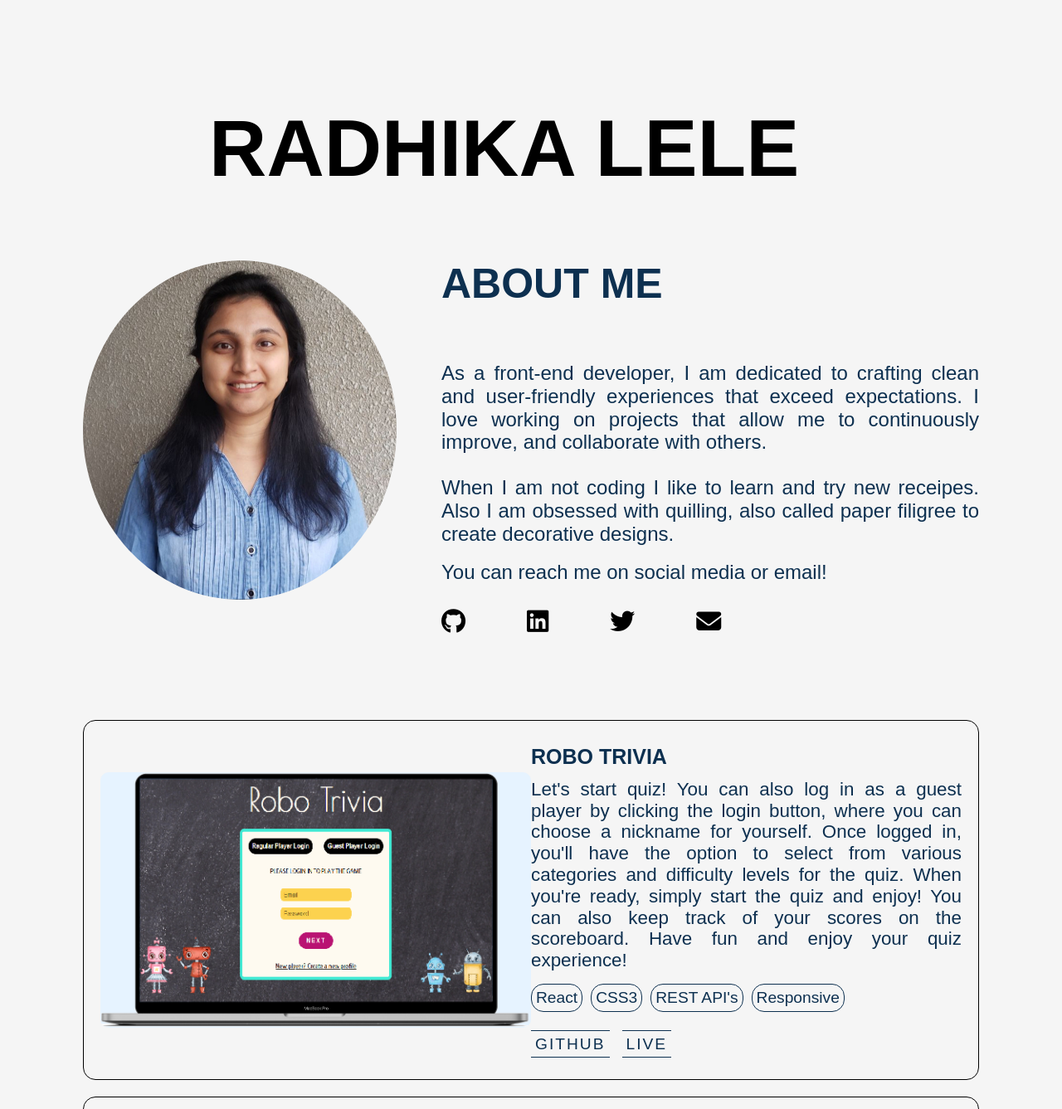
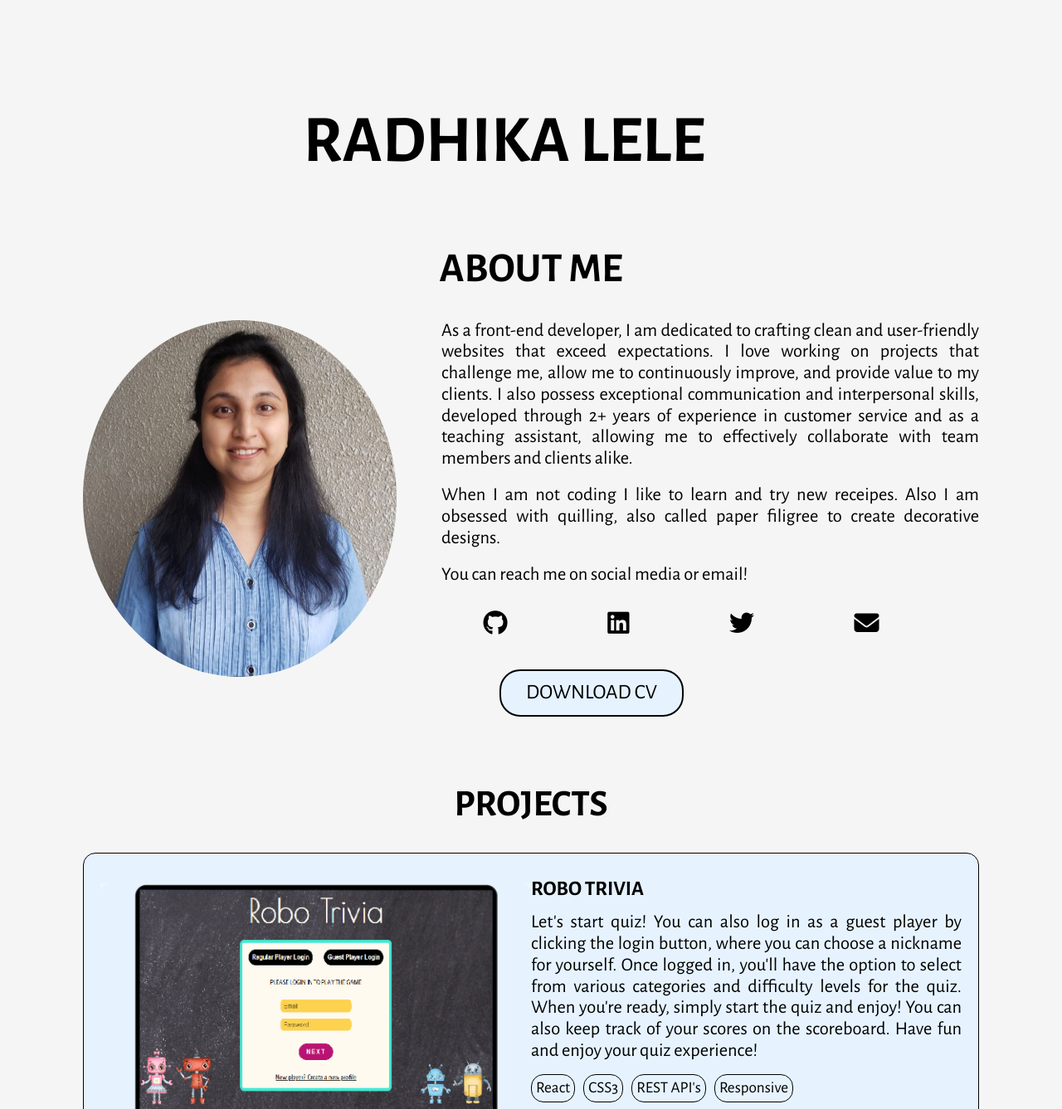
Before and after one commit to Radhika-Lele/Radhika-CoLab-Assessment, a plain HTML site: page index.html in a window 1280 px wide. Shown: the part 80-1417 px from the top of the page at 83% size. Drawn offline with nearby package versions, Linux system fonts and the light colour scheme; no server answers.

Commit message:
add styling on all sections

```diff
--- a/index.html
+++ b/index.html
@@ -4,6 +4,14 @@
     <meta charset="UTF-8">
     <meta name="viewport" content="width=device-width, initial-scale=1.0">
     <title>Radhika CoLab Assessment</title>
+
+    <link rel="preconnect" href="https://fonts.googleapis.com">
+    <link rel="preconnect" href="https://fonts.gstatic.com" crossorigin>
+    <link href="https://fonts.googleapis.com/css2?family=Jost:wght@200;400&display=swap" rel="stylesheet">
+
+    <link rel="preconnect" href="https://fonts.googleapis.com">
+    <link rel="preconnect" href="https://fonts.gstatic.com" crossorigin>
+    <link href="https://fonts.googleapis.com/css2?family=Alegreya+Sans:wght@400;700&display=swap" rel="stylesheet">
 
        <!-- FONT AWESOME ICONS -->
        <script src="https://kit.fontawesome.com/a9dfc8582d.js" crossorigin="anonymous"></script>
@@ -35,16 +43,18 @@
     <!-- About ME SECTION -->
     <section class="aboutMeSection">
         <div id="about" class="wrapper">
+            <h2 class="subTitle">ABOUT ME </h2>
             <div class="row">
                 <div class="aboutColOne">
                     <img src="./assets/About Me image.jpeg" alt="Owner Image">
+
                 </div>
                 <div class="aboutColTwo">
-                    <h2 class="subTitle">ABOUT ME </h2>
-                    <p>As a front-end developer, I am dedicated to crafting clean and user-friendly experiences that exceed      expectations. I love working on projects that allow me to continuously improve, and collaborate with others.
+
+                    <p>As a front-end developer, I am dedicated to crafting clean and user-friendly websites that exceed      expectations. I love working on projects that challenge me, allow me to continuously improve, and provide value to my clients.
+                    I also possess exceptional communication and interpersonal skills, developed through 2+ years of experience in customer service and as a teaching assistant, allowing me to effectively collaborate with team members and clients alike.</p>
                     <br />
-                    <br />
-                    When I am not coding I like to learn and try new receipes. Also I am obsessed with quilling, also called paper filigree to create decorative designs.
+                    <p>When I am not coding I like to learn and try new receipes. Also I am obsessed with quilling, also called paper filigree to create decorative designs.
                     </p>
                     <br />
                     <p>You can reach me on social media or email!</p>
@@ -53,8 +63,10 @@
                         <a href="https://www.linkedin.com/in/radhika-lele/"  target="_blank"><i class="fa-brands fa-linkedin"></i></a>
                         <a href="https://twitter.com/RadhikaKhaparde"  target="_blank"><i class="fa-brands fa-twitter"></i></a>
                         <a href="mailto:radhika.khaparde@gmail.com" target="_blank"><i class="fa-solid fa-envelope"></i></a>
-
                      </div>
+                     <br />
+                     <br />
+                     <a href="./assets/Radhika_Lele_Resume.pdf" download class="button" target="_blank">Download CV</a>
                 </div>
             </div>
         </div>
@@ -63,7 +75,7 @@
    <!-------- Projects Section   ----------->
     <section class="projectWork">
     <div id="portfolio" class="wrapper">
-
+      <h2>PROJECTS</h2>
    <div class="project" data-aos="fade-left">
     <div class="preview">
         <a href="https://robo-trivia-app.netlify.app/" target="_blank" rel="noopener noreferrer">
@@ -142,7 +154,8 @@
 
 </div>
 </section>
-
+<br />
+<br />
 <section class="wrapper" id="jokes">
     <div id="joke-container">
         <h2>Chuck Norris Jokes</h2>
--- a/script.js
+++ b/script.js
@@ -2,7 +2,7 @@ const jokeTextElement = document.getElementById('joke-text');
 const newJokeButton = document.getElementById('new-joke-btn');
 
 newJokeButton.addEventListener('click', fetchJoke);
-
+fetchJoke();
 function fetchJoke() {
   // Make a request to the Chuck Norris Jokes API
   fetch('https://api.chucknorris.io/jokes/random')
--- a/style.css
+++ b/style.css
@@ -41,7 +41,9 @@ html{
         z-index: 1;
         font-family: 'Alegreya Sans', sans-serif;
     }
-
+.navigation{
+    margin-left: 89px;
+}
 nav ul li a:hover{
     color: white ;
     background: black;
@@ -64,7 +66,7 @@ nav .fa-sharp{
 }
 
 h1{
-    font-size: 6rem;
+    font-size: 5rem;
     margin: 135px 0 0 -3%;
     font-weight: bold;
     font-family: 'Alegreya Sans', sans-serif;
@@ -93,6 +95,11 @@ animation: typing 8s, cursor .4s step-end infinite alternate;
     color: Black;
 }
 
+#about h2{
+    text-align: center;
+    color: Black;
+}
+
 .wrapperOne{
     padding-top: 70px;
 }
@@ -111,18 +118,32 @@ animation: typing 8s, cursor .4s step-end infinite alternate;
  .aboutColOne img{
         width: 100%;
         border-radius: 50%;
-        height:auto;
+        height:90%;
+        margin-bottom: 15px;
     }
 
+.button{
+    display:block;
+    font-family: "Alegreya Sans", sans-serif;
+    background: #e6f3ff;
+    border: 2px solid black;
+    color: black;
+    padding: 12px 30px;
+    width: fit-content;
+    border-radius: 25px;
+    text-decoration: none;
+    transition:  0.5s;
+    margin-left: 70px;
+}
 
 .aboutColTwo{
     flex-basis: 60%;
 }
 
  .aboutColTwo p{
-        font-size: 1.5rem;
+        font-size: 1.4rem;
         font-family: "Alegreya Sans", sans-serif;
-        color:#0D3050;
+        color: black;
     }
 
 
@@ -131,12 +152,15 @@ animation: typing 8s, cursor .4s step-end infinite alternate;
     font-weight: 500;
     font-weight: bold;
     font-family: "Alegreya Sans", sans-serif;
-    margin-bottom: 10%;
-    color:#0D3050;
+    margin-bottom: 3%;
+    color:black;
 }
 
 .socialIcons{
     margin-top: 30px;
+    display: flex;
+    flex-wrap: wrap;
+    justify-content: space-evenly;
 }
 
 .socialIcons a{
@@ -149,23 +173,21 @@ animation: typing 8s, cursor .4s step-end infinite alternate;
     }
 
 .socialIcons a:hover{
-  color:#77acde;
   transform: translateY(-8px);
   cursor: pointer;
 }
 
 
 /************** Project Section ************/
-.wrapperOne h2{
-    color:#0D3050;
-    align-items: center;
+#portfolio h2{
     text-align: center;
-    font-size: 50px;
+    color: black;
+    font-size: 45px;
     font-weight: 500;
+    font-weight: bold;
     font-family: "Alegreya Sans", sans-serif;
-    font-weight: bold;
+    margin-bottom: 3%;
 }
-
 
 body p{
     text-align: justify;
@@ -179,7 +201,7 @@ body p{
 }
 
 .project{
-border: double 5px #0D3050;
+border: double 5px black;
 border-radius: 15px;
 margin: 20px 0;
 padding: 20px;
@@ -206,6 +228,7 @@ align-items: center;
     border-radius: 15px;
     margin: 20px 0;
     padding: 20px;
+    background: #e6f3ff;
 }
 
 .reverse{
@@ -220,22 +243,26 @@ a{
     width: 50%;
     font-size: 1.4rem;
     font-family: 'Alegreya Sans', sans-serif;
+    background: #e6f3ff;
 }
 
 .projectInfo p{
-    color:#0D3050;
+    color: black;
+    background: #e6f3ff;
 }
 .project h3{
 display: inline-block;
 padding-bottom: 10px;
 font-size: 35px;
-color:#0D3050;
+color: black;
+background: #e6f3ff;
 }
 .toolkit {
         display: flex;
         flex-wrap: wrap;
         justify-content: flex-start;
         padding-top: 10px;
+        background: #e6f3ff;
 }
 
 ul {
@@ -246,15 +273,17 @@ ul {
     font-size: 1.2rem;
     padding: 5px;
     margin: 5px 10px 5px 0;
-    border: 1px solid #0D3050;
+    border: 1px solid black;
     border-radius: 15px;
     transition: 0.7s;
-    color: #0D3050;
+    color: black;
+    background: #e6f3ff;
 }
 .view{
     display: flex;
     margin: 10px 0;
     padding-top: 10px;
+    background: #e6f3ff;
 }
 
 .link{
@@ -263,20 +292,20 @@ ul {
 
 .link a{
 padding: 5px;
-border-top: 1px solid #0D3050;
-border-bottom: 1px solid #0D3050;
+border-top: 1px solid black;
+border-bottom: 1px solid black;
 transition: 0.7s;
 letter-spacing: 2px;
 font-size: 1.2rem;
-color: #0D3050;
+color: black;
 }
 
 .link a:hover{
-border-left: 1px solid #0D3050;
-border-right: 1px solid #0D3050;
+border-left: 1px solid black;
+border-right: 1px solid black;
 border-radius: 15px;
 color: white;
-background: #0D3050;
+background: black;
 }
 
 
@@ -303,9 +332,8 @@ background: #0D3050;
 
 /************ API Call Section  ********/
 #new-joke-btn {
-    background-color: #4CAF50;
+    background-color: black;
     color: white;
-    border: none;
     padding: 10px 20px;
     text-align: center;
     text-decoration: none;
@@ -315,11 +343,34 @@ background: #0D3050;
     cursor: pointer;
   }
 
+  #joke-container{
+    text-align: center;
+  }
+
+  #joke-container h2{
+    text-align: center;
+    color: black;
+    font-size: 45px;
+    font-weight: 500;
+    font-weight: bold;
+    font-family: "Alegreya Sans", sans-serif;
+    margin-bottom: 3%;
+  }
+
+  #joke-container p{
+  font-size: 1.4rem;
+  font-family: "Alegreya Sans", sans-serif;
+  color: black;
+  margin-bottom: 25px;
+  }
+
   #joke-text {
     font-size: 18px;
-    color: #666;
+    color:black;
     margin: 0 auto;
     width: 80%;
+    border: 2px solid black;
+    padding: 5px 10px;
   }
 
  /*************** Media Queries **********/
@@ -344,8 +395,8 @@ background: #0D3050;
       width: 200px;
       height:60vh;
       padding-top: 50px;
-      background: #e6f3ff;
-      color: #0D3050;
+      background:  whitesmoke;
+      color: black;
       z-index : 2;
       transition: right 0.5s;
    }
@@ -354,12 +405,12 @@ background: #0D3050;
        margin:25px;
   }
     nav ul li a{
-          color: #0D3050;
+          color: black;
        }
 
 
   nav ul li a:hover{
-      background: #0D3050;
+      background: black;
       color: #e6f3ff;
   }
   nav ul .fa-solid{
```
Also changed, not shown: 1 other file.
